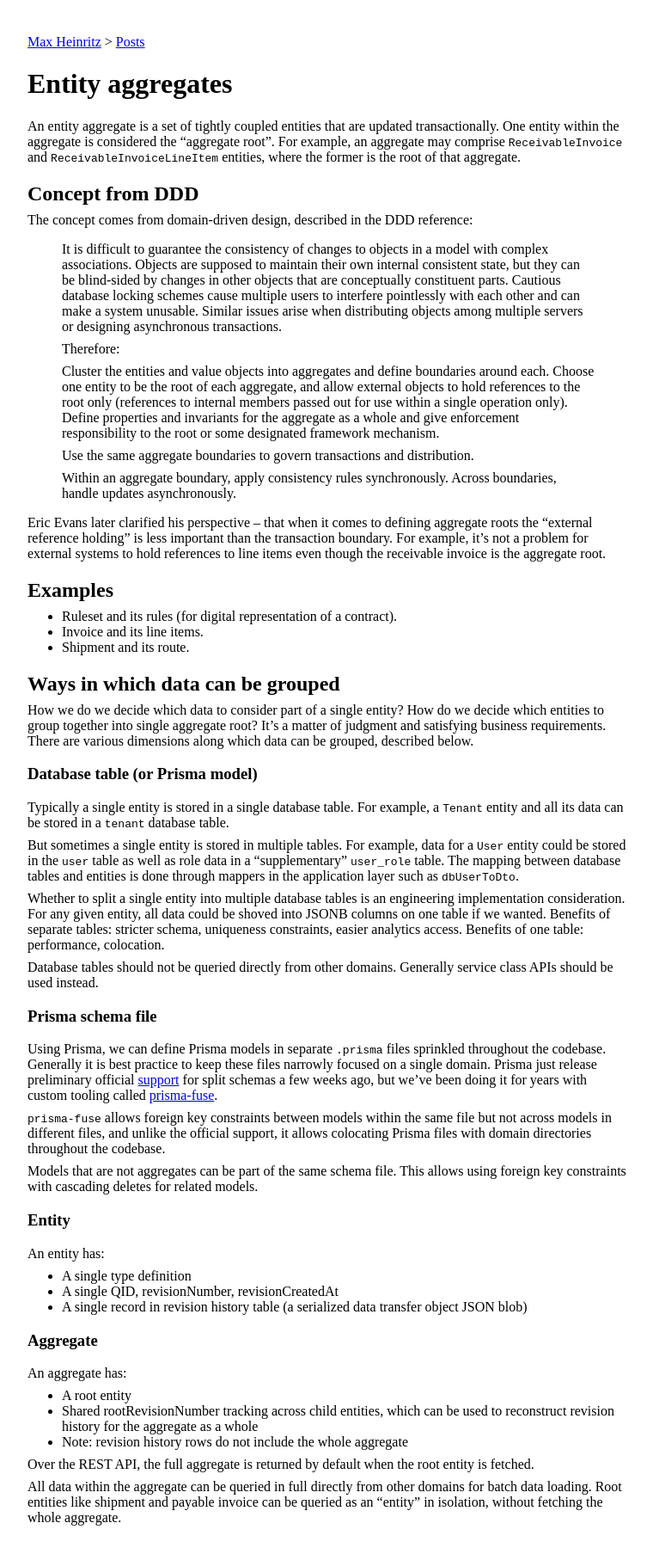
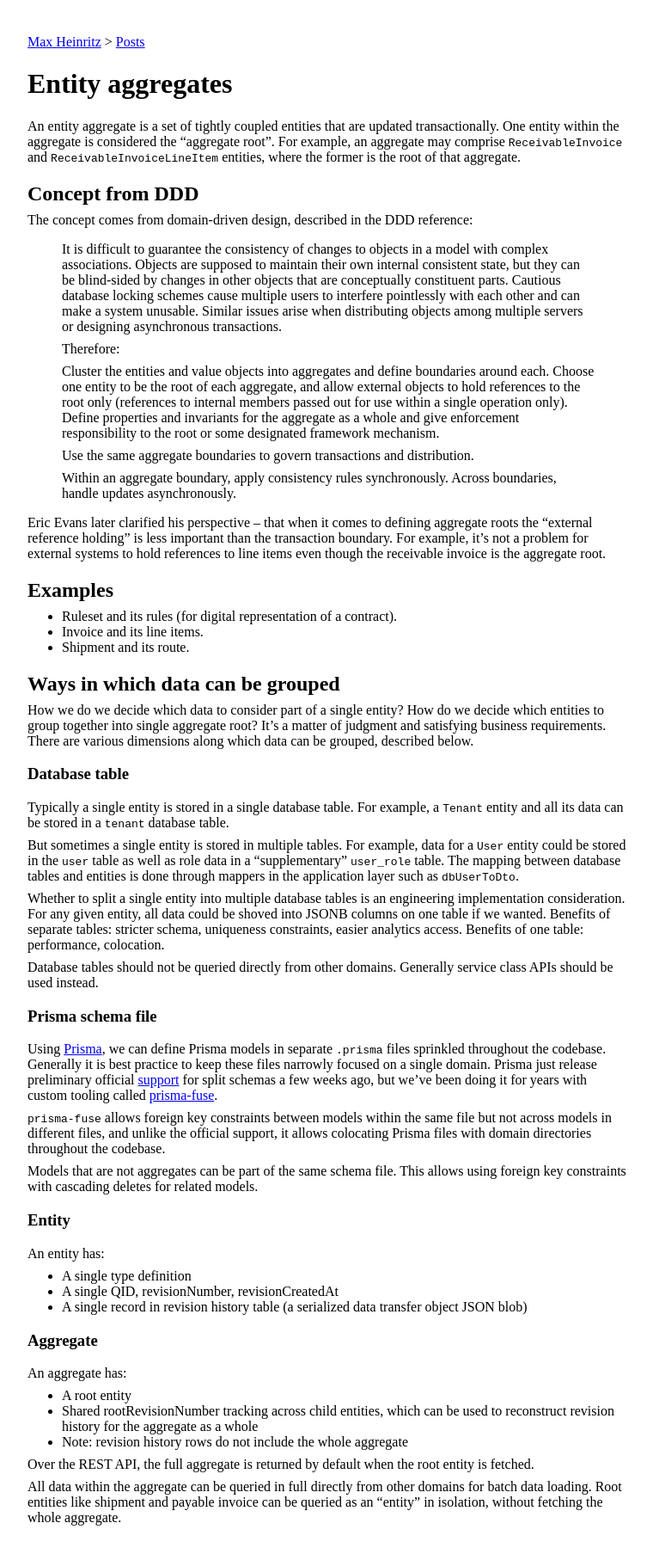
Before and after one commit to maxh/maxheinritz.com, a Jekyll site: the page built from _posts/2024-06-16-entity-aggregates.md, in a window 1280 px wide. Shown: the whole page at 86% size, without its empty margins (108-868 px from the left). Built offline with Jekyll 4.4.1, drawn with Linux system fonts in a browser that asks for light colours.

Commit message:
add link

```diff
--- a/_posts/2024-06-16-entity-aggregates.md
+++ b/_posts/2024-06-16-entity-aggregates.md
@@ -37,7 +37,7 @@ Eric Evans later clarified his perspective – that when it comes to defining ag
 
 How we do we decide which data to consider part of a single entity? How do we decide which entities to group together into single aggregate root? It’s a matter of judgment and satisfying business requirements. There are various dimensions along which data can be grouped, described below.
 
-### Database table (or Prisma model)
+### Database table
 
 Typically a single entity is stored in a single database table. For example, a `Tenant` entity and all its data can be stored in a `tenant` database table.
 
@@ -49,7 +49,7 @@ Database tables should not be queried directly from other domains. Generally ser
 
 ### Prisma schema file
 
-Using Prisma, we can define Prisma models in separate `.prisma` files sprinkled throughout the codebase. Generally it is best practice to keep these files narrowly focused on a single domain. Prisma just release preliminary official [support](https://www.prisma.io/blog/organize-your-prisma-schema-with-multi-file-support) for split schemas a few weeks ago, but we've been doing it for years with custom tooling called [prisma-fuse](https://www.npmjs.com/package/prisma-fuse).
+Using [Prisma](https://www.prisma.io/), we can define Prisma models in separate `.prisma` files sprinkled throughout the codebase. Generally it is best practice to keep these files narrowly focused on a single domain. Prisma just release preliminary official [support](https://www.prisma.io/blog/organize-your-prisma-schema-with-multi-file-support) for split schemas a few weeks ago, but we've been doing it for years with custom tooling called [prisma-fuse](https://www.npmjs.com/package/prisma-fuse).
 
 `prisma-fuse` allows foreign key constraints between models within the same file but not across models in different files, and unlike the official support, it allows colocating Prisma files with domain directories throughout the codebase.
 
```
